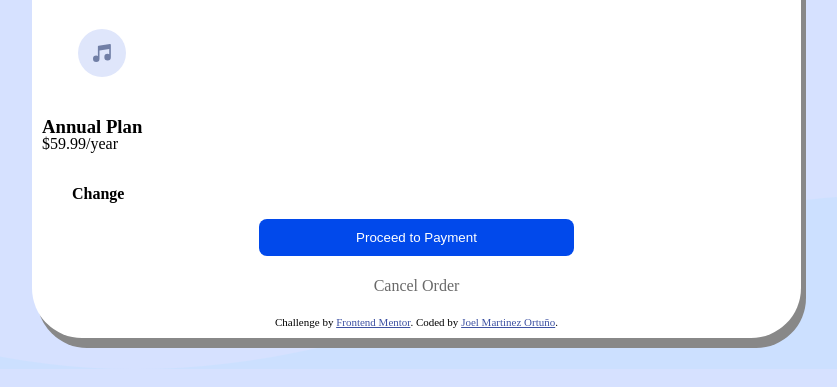
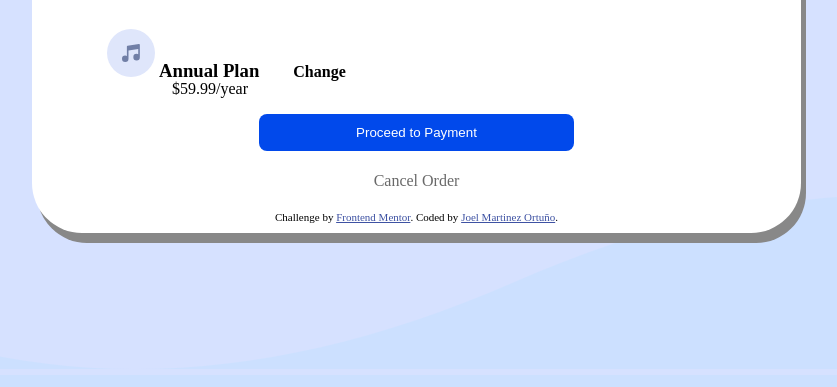
Before and after one commit to J0eMatz/Practica_2, a plain HTML site: page index.html in a window 1280 px wide. Shown: the part 505-892 px from the top of the page, without its empty margins (210-1047 px from the left). Drawn offline with Linux system fonts and the light colour scheme.

Commit message:
Se crea segundo renglon para precio

```diff
--- a/index.html
+++ b/index.html
@@ -39,8 +39,8 @@
       <div class="my_span_1">
         <p class="my_paragraph_2"><img src="./images/icon-music.svg" alt="" /></p>
         <h3 class="my_anual">Annual Plan</h3>
+        <p class="my_paragraph_4">Change</p>
         <p class="my_paragraph_3"> $59.99/year </p>
-        <p class="my_paragraph_4">Change</p>
       </div>
       <div class="my_button">
         <button class="my_button--color">Proceed to Payment</button>
--- a/styles.css
+++ b/styles.css
@@ -42,7 +42,7 @@
 
 .my_paragraph_2{
     display: inline-block;
-    margin-left: 36px;
+    margin-left: 65px;
 }
 
 .my_anual{
@@ -52,6 +52,7 @@
 .my_paragraph_3{
     display: block;
     margin-top: -21px;
+    margin-left: 130px;
 }
 
 .my_paragraph_4{
@@ -61,7 +62,7 @@
     margin-left: 30px;
 }
 
-.my_span_1{
+.my_span_1 > .my_anual{
     display: inline-block;
 }
 
```
